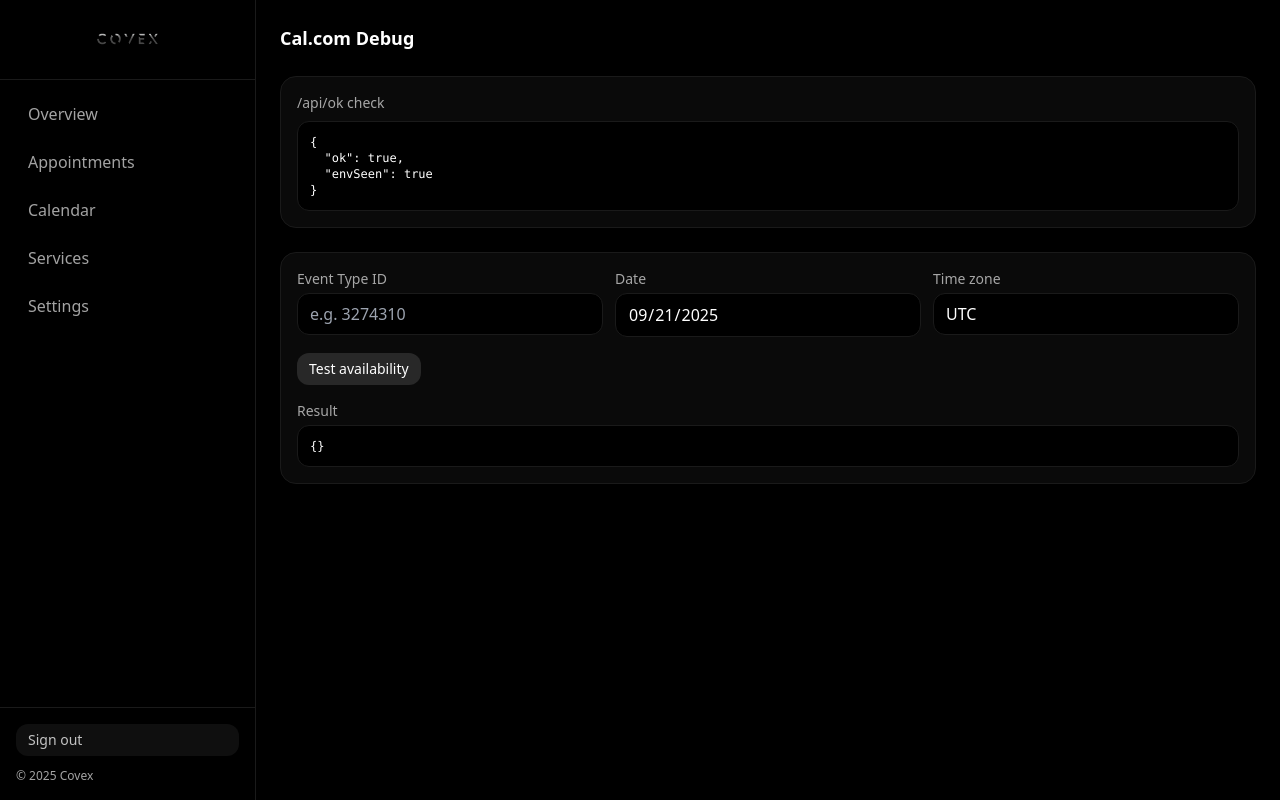
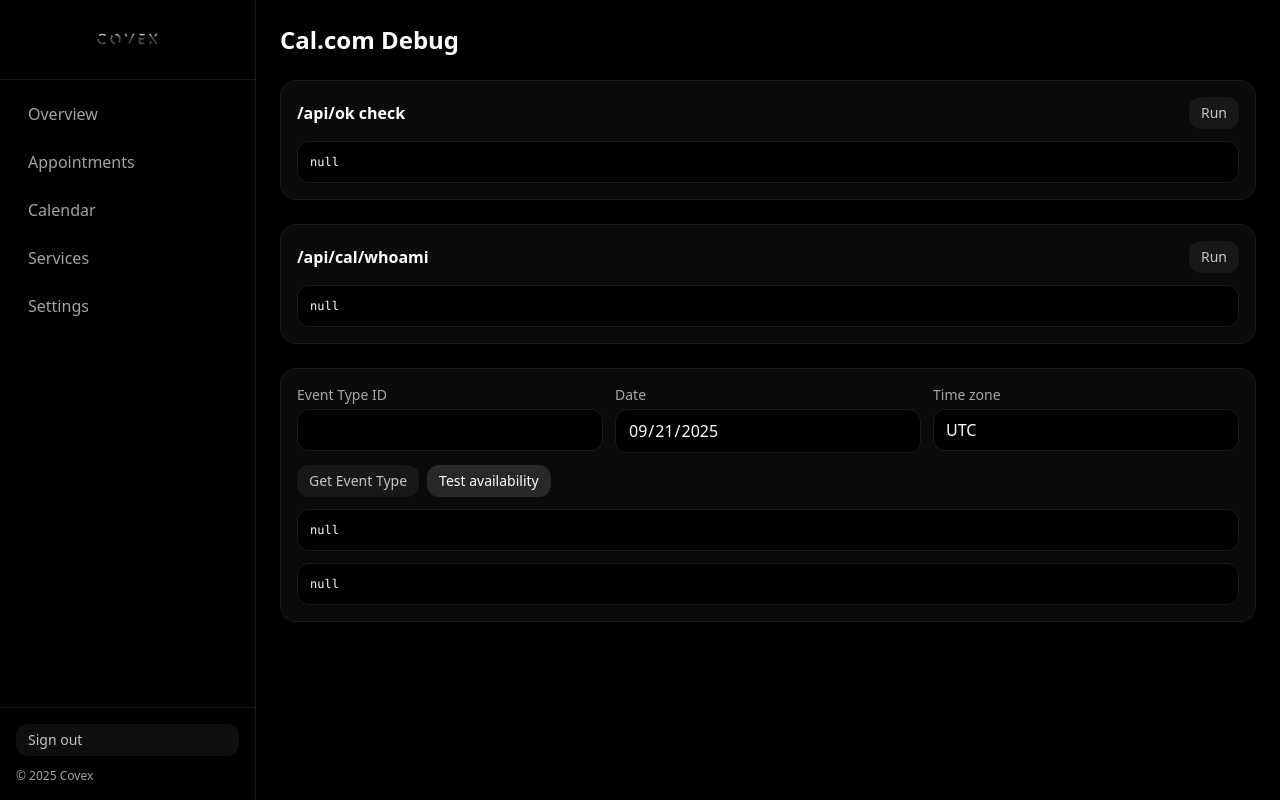
Before and after one commit to Covex-ai/covex-dashboard-clean, a Next.js app: page /debug-cal in a window 1280 px wide. Built offline with nearby package versions, Linux system fonts and the light colour scheme; no server answers.

Commit message:
Update page.tsx

```diff
--- a/app/(app)/debug-cal/page.tsx
+++ b/app/(app)/debug-cal/page.tsx
@@ -1,114 +1,125 @@
 "use client";
 
-import { useEffect, useState } from "react";
+import { useState } from "react";
 
-export default function DebugCalPage() {
-  const [okJson, setOkJson] = useState<any>(null);
-  const [eventTypeId, setEventTypeId] = useState<string>("");
-  const [date, setDate] = useState<string>(() => {
-    const d = new Date();
-    const yyyy = d.getFullYear();
-    const mm = String(d.getMonth() + 1).padStart(2, "0");
-    const dd = String(d.getDate()).padStart(2, "0");
-    return `${yyyy}-${mm}-${dd}`;
-  });
-  const [timeZone, setTimeZone] = useState<string>(() => Intl.DateTimeFormat().resolvedOptions().timeZone || "America/New_York");
-  const [result, setResult] = useState<{ status?: number; body?: any }>({});
-  const [loading, setLoading] = useState(false);
+const defaultTz = (() => {
+  try { return Intl.DateTimeFormat().resolvedOptions().timeZone || "America/New_York"; }
+  catch { return "America/New_York"; }
+})();
 
-  useEffect(() => {
-    fetch("/api/ok")
-      .then(r => r.json())
-      .then(setOkJson)
-      .catch(() => setOkJson({ error: "failed" }));
-  }, []);
+function toYMD(input: string): string {
+  if (!input) return "";
+  if (/^\d{4}-\d{2}-\d{2}$/.test(input)) return input;
+  const d = new Date(input);
+  if (Number.isNaN(d.getTime())) return "";
+  const y = d.getFullYear();
+  const m = String(d.getMonth() + 1).padStart(2, "0");
+  const dd = String(d.getDate()).padStart(2, "0");
+  return `${y}-${m}-${dd}`;
+}
 
-  function toUTCStartEnd(dStr: string) {
-    const d = new Date(`${dStr}T00:00:00`);
-    const start = new Date(d.getTime() - d.getTimezoneOffset() * 60000).toISOString();
-    const d2 = new Date(`${dStr}T23:59:59.999`);
-    const end = new Date(d2.getTime() - d2.getTimezoneOffset() * 60000).toISOString();
-    return { start, end };
+export default function CalDebugPage() {
+  const [eventTypeId, setEventTypeId] = useState("");
+  const [date, setDate] = useState(new Date().toISOString().slice(0, 10));
+  const [tz, setTz] = useState(defaultTz);
+  const [ok, setOk] = useState<any>(null);
+  const [who, setWho] = useState<any>(null);
+  const [etype, setEtype] = useState<any>(null);
+  const [out, setOut] = useState<any>(null);
+
+  async function pingOk() {
+    const r = await fetch("/api/ok");
+    setOk(await r.json());
   }
 
-  async function testSlots() {
-    setLoading(true);
-    setResult({});
-    try {
-      const { start, end } = toUTCStartEnd(date);
-      const qs = new URLSearchParams({
-        eventTypeId: eventTypeId.trim(),
-        start,
-        end,
-        timeZone,
-      }).toString();
-      const r = await fetch(`/api/cal/availability?${qs}`, { cache: "no-store" });
-      const body = await r.json().catch(() => ({}));
-      setResult({ status: r.status, body });
-    } catch (e: any) {
-      setResult({ status: 0, body: { error: String(e) } });
-    } finally {
-      setLoading(false);
-    }
+  async function getWhoAmI() {
+    const r = await fetch("/api/cal/whoami");
+    setWho(await r.json());
+  }
+
+  async function getEventType() {
+    const id = String(eventTypeId || "").trim();
+    const r = await fetch(`/api/cal/event-type?id=${encodeURIComponent(id)}`);
+    setEtype(await r.json());
+  }
+
+  async function testAvail() {
+    const id = String(eventTypeId || "").trim();
+    const ymd = toYMD(date);
+    const usp = new URLSearchParams({
+      eventTypeId: id,
+      date: ymd,
+      timeZone: tz,
+    });
+    const r = await fetch(`/api/cal/availability?${usp}`);
+    setOut({ status: r.status, body: await r.json() });
   }
 
   return (
     <div className="space-y-6">
-      <h1 className="text-lg font-semibold">Cal.com Debug</h1>
+      <h1 className="text-2xl font-semibold">Cal.com Debug</h1>
 
-      <div className="bg-cx-surface border border-cx-border rounded-2xl p-4 space-y-2">
-        <div className="text-sm text-cx-muted">/api/ok check</div>
-        <pre className="text-xs overflow-auto bg-cx-bg border border-cx-border rounded-xl p-3">
-{JSON.stringify(okJson, null, 2)}
+      <div className="bg-cx-surface border border-cx-border rounded-2xl p-4">
+        <div className="flex items-center justify-between mb-3">
+          <div className="font-semibold">/api/ok check</div>
+          <button className="btn-pill" onClick={pingOk}>Run</button>
+        </div>
+        <pre className="text-xs bg-cx-bg border border-cx-border rounded-xl p-3 overflow-x-auto">
+{JSON.stringify(ok, null, 2)}
         </pre>
       </div>
 
-      <div className="bg-cx-surface border border-cx-border rounded-2xl p-4 space-y-4">
-        <div className="grid grid-cols-1 md:grid-cols-3 gap-3">
+      <div className="bg-cx-surface border border-cx-border rounded-2xl p-4">
+        <div className="flex items-center justify-between mb-3">
+          <div className="font-semibold">/api/cal/whoami</div>
+          <button className="btn-pill" onClick={getWhoAmI}>Run</button>
+        </div>
+        <pre className="text-xs bg-cx-bg border border-cx-border rounded-xl p-3 overflow-x-auto">
+{JSON.stringify(who, null, 2)}
+        </pre>
+      </div>
+
+      <div className="bg-cx-surface border border-cx-border rounded-2xl p-4">
+        <div className="grid md:grid-cols-3 gap-3">
           <div>
-            <label className="block text-sm text-cx-muted mb-1">Event Type ID</label>
+            <div className="text-sm text-cx-muted mb-1">Event Type ID</div>
             <input
+              className="w-full bg-cx-bg border border-cx-border rounded-xl px-3 py-2"
               value={eventTypeId}
-              onChange={(e) => setEventTypeId(e.target.value)}
-              placeholder="e.g. 3274310"
-              className="w-full px-3 py-2 rounded-xl bg-cx-bg border border-cx-border outline-none"
+              onChange={(e)=>setEventTypeId(e.target.value)}
             />
           </div>
           <div>
-            <label className="block text-sm text-cx-muted mb-1">Date</label>
+            <div className="text-sm text-cx-muted mb-1">Date</div>
             <input
               type="date"
+              className="w-full bg-cx-bg border border-cx-border rounded-xl px-3 py-2"
               value={date}
-              onChange={(e) => setDate(e.target.value)}
-              className="w-full px-3 py-2 rounded-xl bg-cx-bg border border-cx-border outline-none"
+              onChange={(e)=>setDate(e.target.value)}
             />
           </div>
           <div>
-            <label className="block text-sm text-cx-muted mb-1">Time zone</label>
+            <div className="text-sm text-cx-muted mb-1">Time zone</div>
             <input
-              value={timeZone}
-              onChange={(e) => setTimeZone(e.target.value)}
-              className="w-full px-3 py-2 rounded-xl bg-cx-bg border border-cx-border outline-none"
+              className="w-full bg-cx-bg border border-cx-border rounded-xl px-3 py-2"
+              value={tz}
+              onChange={(e)=>setTz(e.target.value)}
             />
           </div>
         </div>
 
-        <div className="flex items-center gap-3">
-          <button
-            onClick={testSlots}
-            disabled={!eventTypeId.trim() || loading}
-            className="btn-pill btn-pill--active"
-          >
-            {loading ? "Testing…" : "Test availability"}
-          </button>
+        <div className="mt-3 flex gap-2">
+          <button className="btn-pill" onClick={getEventType}>Get Event Type</button>
+          <button className="btn-pill btn-pill--active" onClick={testAvail}>Test availability</button>
         </div>
 
-        <div>
-          <div className="text-sm text-cx-muted mb-1">Result</div>
-          <pre className="text-xs overflow-auto bg-cx-bg border border-cx-border rounded-xl p-3">
-{JSON.stringify(result, null, 2)}
-          </pre>
-        </div>
+        <pre className="text-xs bg-cx-bg border border-cx-border rounded-xl p-3 overflow-x-auto mt-3">
+{JSON.stringify(etype, null, 2)}
+        </pre>
+
+        <pre className="text-xs bg-cx-bg border border-cx-border rounded-xl p-3 overflow-x-auto mt-3">
+{JSON.stringify(out, null, 2)}
+        </pre>
       </div>
     </div>
   );
```
